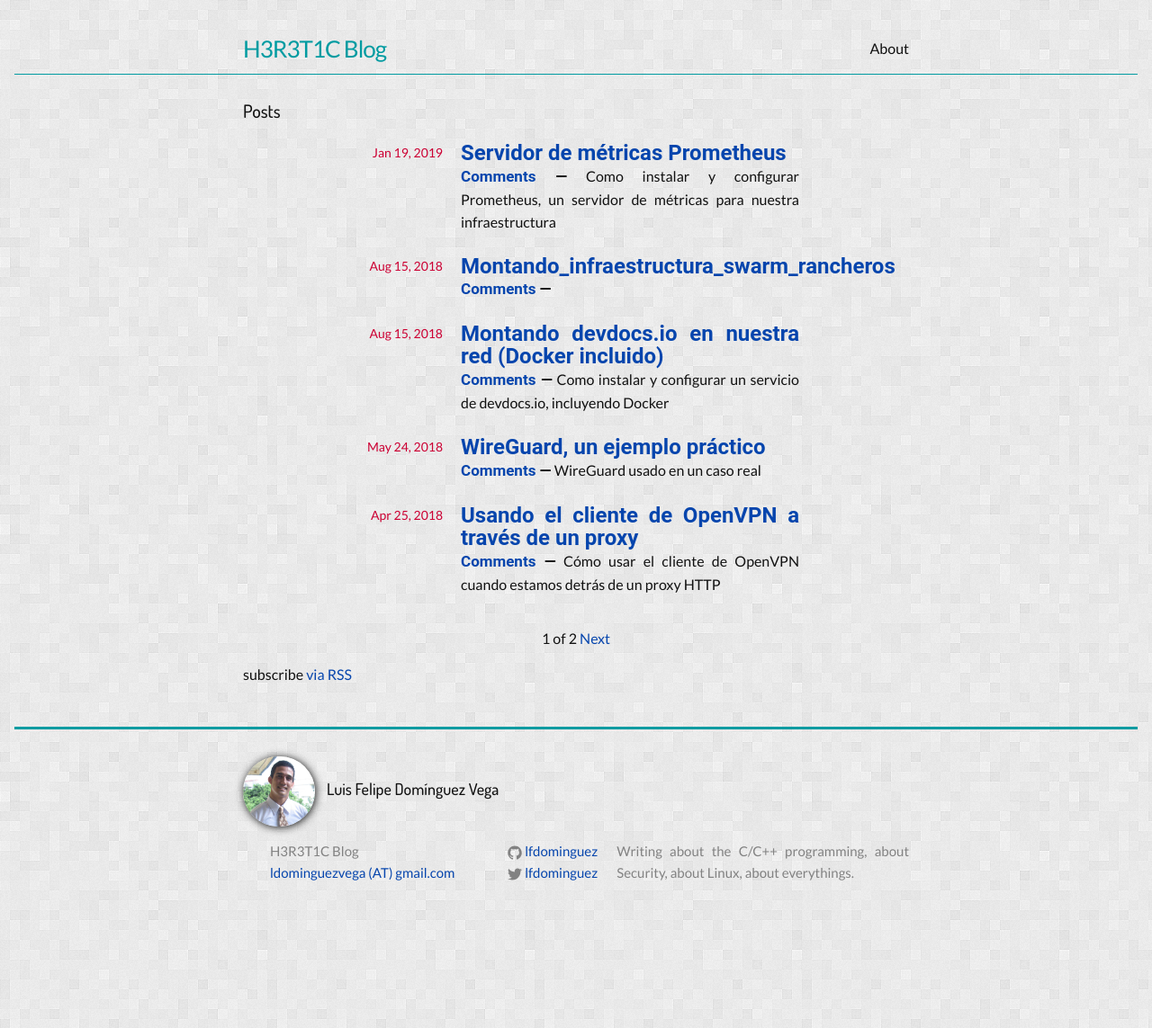
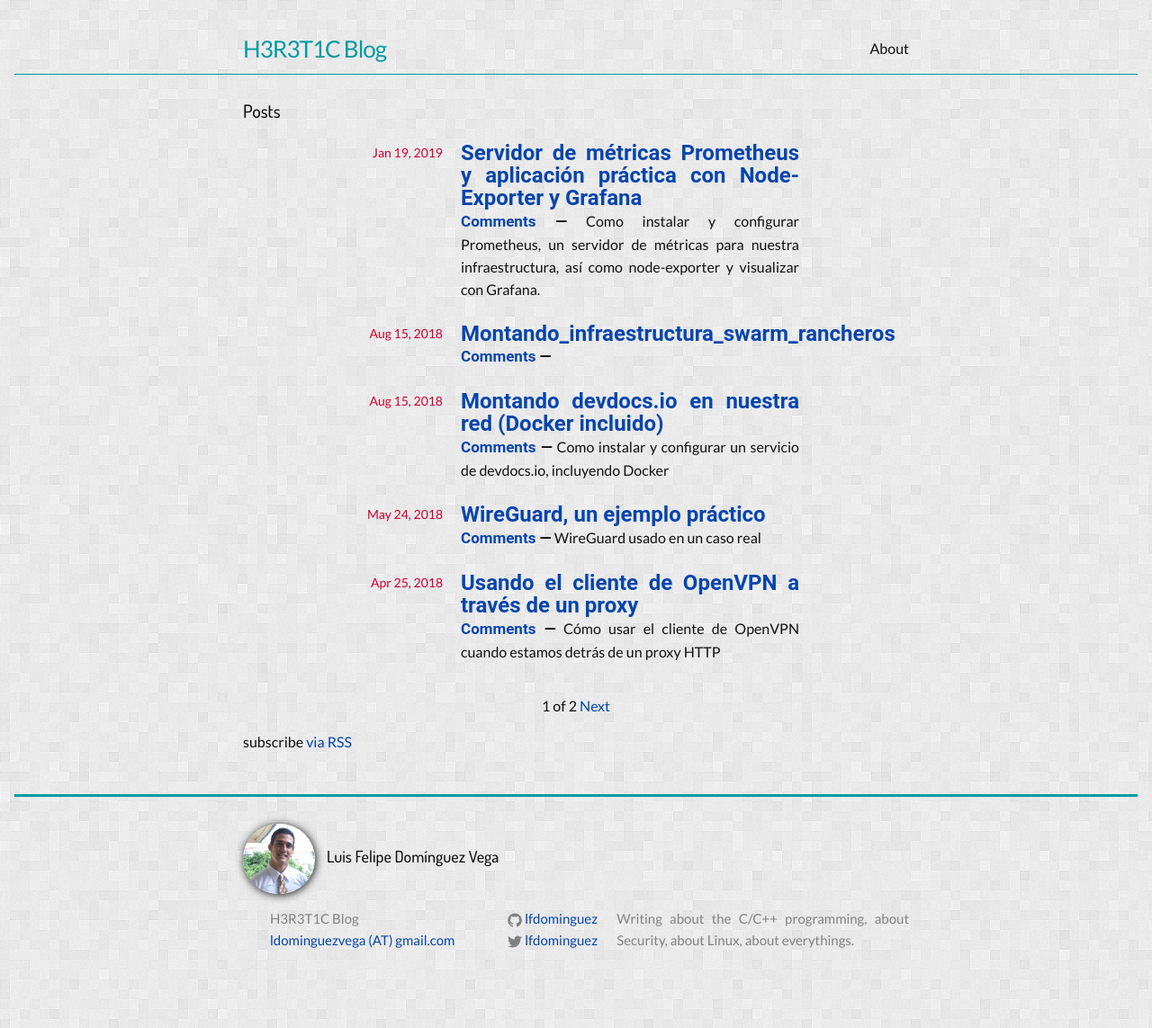
Before and after one commit to lfdominguez/lfdominguez.github.io, a Jekyll site: the page built from index.html, in a window 1280 px wide. Shown: the whole page at 90% size. Built offline with Jekyll 4.4.1, drawn with Linux system fonts in a browser that asks for light colours; the list of posts is cut into pages by our own code; comment, search, counter and statistics services are not loaded; before the commit the page ends 1068 px from its top, so only the background shows below that; some of the changed lines change nothing that is shown.

Commit message:
Extend prometheus post
Signed-off-by: Luis Felipe Domínguez Vega <ldominguezvega@gmail.com>

````diff
--- a/_posts/2019-1-19-prometheus.md
+++ b/_posts/2019-1-19-prometheus.md
@@ -1,8 +1,8 @@
 ---
 layout: post
-title: Servidor de métricas Prometheus
-tags: [métricas, monitoreo, linux, servidores, docker]
-summary: Como instalar y configurar Prometheus, un servidor de métricas para nuestra infraestructura
+title: Servidor de métricas Prometheus y aplicación práctica con Node-Exporter y Grafana
+tags: [métricas, monitoreo, linux, servidores, docker, grafana, node-exporter]
+summary: Como instalar y configurar Prometheus, un servidor de métricas para nuestra infraestructura, así como node-exporter y visualizar con Grafana.
 ---
 
 ## Introducción
@@ -10,6 +10,8 @@
 Prometheus es un sistema de monitoreo que a diferencia de sus homólogos utiliza un enfoque diferente, en lugar de que los servicios que lo soporten o los programas que obtienen las métricas se las envíen a Prometheus, éste es quien se conecta a ellos cada cierto tiempo y recopila toda la información.
 Las ventajas y desventajas de esta manera de trabajar pueden profundizarla más en [el sitio oficial](https://prometheus.io/docs/introduction/faq/#why-do-you-pull-rather-than-push) o en [su blog](https://prometheus.io/blog/2016/07/23/pull-does-not-scale-or-does-it/).
 Está programado en Go, por lo que su instalación es sumamente sencilla y no tiene dependencia alguna, es un simple ejecutable.
+
+Vamos a ver un ejemplo de aplicación con Node-Exporter y Grafana para levantar una mínima infraestructura de monitoreo en nuestra red.
 
 ## Instalación genérica
 
@@ -53,7 +55,7 @@
 
 ### Quay.io
 ```terminal
-$ docker run --name prometheus -d -p 9090:9090 prometheus/prometheus
+$ docker run --name prometheus -d -p 9090:9090 quay.io/prometheus/prometheus
 ```
 
 ### Docker Hub
@@ -162,3 +164,73 @@
   instance_memory_limit_bytes - instance_memory_usage_bytes
  ) by (app, proc) / 1024 / 1024
  ```
+
+## Node-Exporter
+
+Es un *exporter* de Prometheus (así son llamados los programas encargados de obtener las métricas y brindarlas en un formato que Prometheus pueda obtener, algunos programas ya la traen incluidas, en otros casos se debe usar uno externo). Con Node-Exporter, Prometheus puede consumir, entre muchas otras, las siguientes métricas:
+
+ * `arp` Expone las estadísticas ARP de `/proc/net/arp`.
+ * `cpu`
+ * `diskstats` Expone las métricas de I/O de los discos.
+ * `entropy` Expone la entropía disponible (muy importante para la criptografía).
+ * `filesystem` Expone las estadísticas de los sistemas de ficheros, como el espacio en disco usado, etc.
+ * `hwmon` Expone los sensores de hardware de `/sys/class/hwmon/`
+ * `loadavg` Expone el promedio de carga del nodo.
+ * `meminfo` Expone las estadísticas de la RAM.
+ * `netclass` Expone la información de las interfaces de red de `/sys/class/net/`
+ * `netdev` Más estadísticas de red, como los *bytes* transferidos, etc.
+ * Entre muchas otras ...
+
+### Instalación genérica
+
+Podemos seguir el mismo procedimiento de Prometheus, pero buscando la versión estable [aquí](https://github.com/prometheus/node_exporter/releases/latest).
+
+### Instalación en Debian
+
+Debian en su repositorio cuenta con el Node-Exporter, el paquete se llama `prometheus-node-exporter`, por lo que con `apt`:
+
+```terminal
+$ apt install prometheus-node-exporter
+```
+
+### Ejecutando desde Docker
+
+Podemos usar la imagen de Quay.io:
+
+```terminal
+docker run -d \
+  --net="host" \
+  --pid="host" \
+  -v "/:/host:ro,rslave" \
+  quay.io/prometheus/node-exporter \
+  --path.rootfs /host
+```
+
+Lo más relevante es que del host se expone la raíz, para que Node-Exporter pueda obtener las métricas y usa la propia interfaz de red del nodo, para evitar medir solo la interfaz virtual.
+
+Para más información ir a [su sitio](https://github.com/prometheus/node_exporter)
+
+### Configurando Prometheus
+
+Node-Exporter por defecto usa el puerto `9100` y `/metrics` para exportar las métricas, por lo que vamos a la configuración de prometheus `/etc/prometheus/prometheus.yml` y agregamos el (o los) nodo(s) que exponen sus métricas por debajo de `scrape_configs`:
+
+```yml
+- job_name: 'node_exporter'
+static_configs:
+  - targets:
+    - ip_node_1:9100
+    - ip_node_2:9100
+    - ip_node_3:9100
+    - ip_node_4:9100
+metrics_path: /metrics
+```
+
+En mi caso lo tengo instalado en cada servidor Proxmox.
+
+## Grafana
+
+Ahora toca visualizar todo. Uso Grafana por sus potencialidades y se ha convertido en la plataforma de visualización de facto en mi entorno, [acá](https://raw.githubusercontent.com/rfrail3/grafana-dashboards/master/prometheus/node-exporter-full.json) les dejo un *dashboard* específico para Node-Exporter, con una foto para que vean como queda:
+
+![Grafana]({{ site.url }}images/posts/prometheus/grafana_1.webp)
+![Grafana]({{ site.url }}images/posts/prometheus/grafana_2.webp)
+![Grafana]({{ site.url }}images/posts/prometheus/grafana_3.webp)
````
Also changed, not shown: images/posts/prometheus/grafana_1.webp (added), images/posts/prometheus/grafana_2.webp (added), images/posts/prometheus/grafana_3.webp (added).
